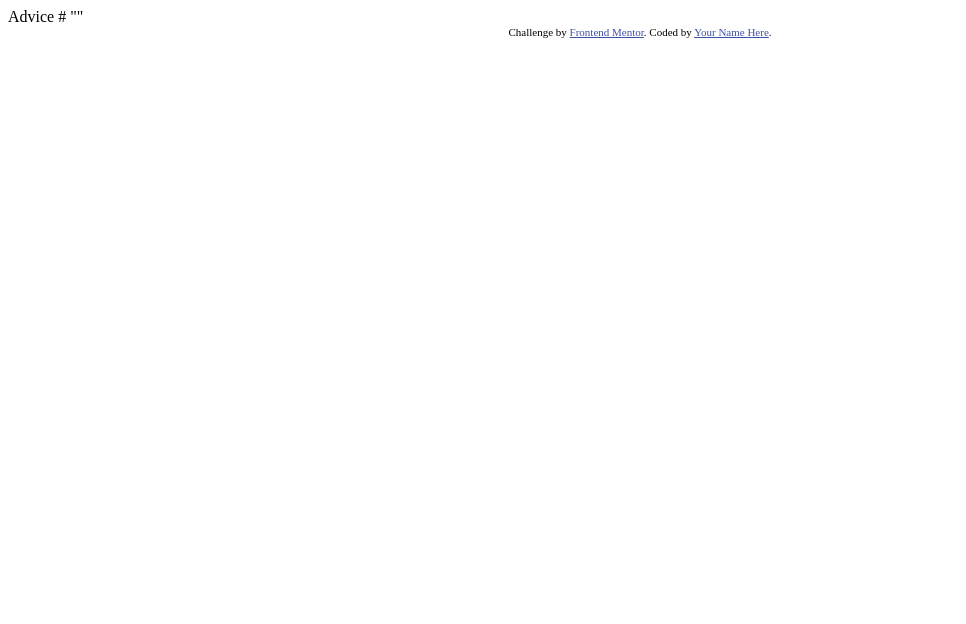
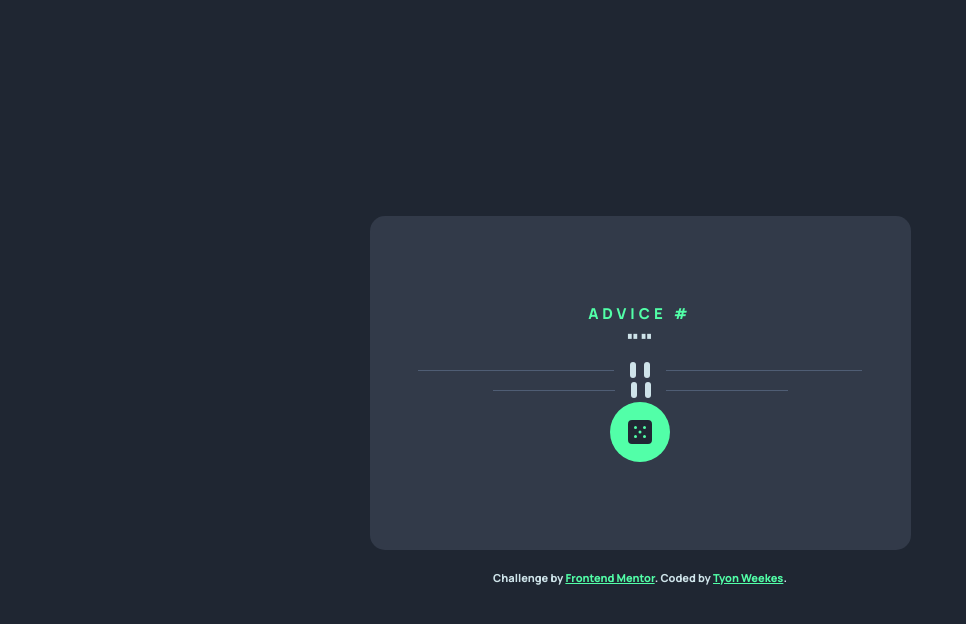
Before and after one commit to tyonweekes/advice-generator-app-main, a plain HTML site: page index.html in a window 1280 px wide. Shown: the whole page, without its empty margins (0-966 px from the left). Drawn offline with Linux system fonts and the light colour scheme.

Commit message:
Initial setup of layout.
Initial setup of layout.

```diff
--- a/index.html
+++ b/index.html
@@ -2,27 +2,35 @@
 <html lang="en">
 <head>
   <meta charset="UTF-8">
-  <meta name="viewport" content="width=device-width, initial-scale=1.0"> <!-- displays site properly based on user's device -->
-
+  <meta name="viewport" content="width=device-width, initial-scale=1.0">
   <link rel="icon" type="image/png" sizes="32x32" href="./images/favicon-32x32.png">
-
-  <title>Frontend Mentor | Advice generator app</title>
-
-  <!-- Feel free to remove these styles or customise in your own stylesheet 👍 -->
-  <style>
-    .attribution { font-size: 11px; text-align: center; }
-    .attribution a { color: hsl(228, 45%, 44%); }
-  </style>
+  <title>Frontend Mentor | Advice Generator App</title>
+  <link rel="stylesheet" href="./style.css">
+  <link rel="preconnect" href="https://fonts.googleapis.com">
+  <link rel="preconnect" href="https://fonts.gstatic.com" crossorigin>
+  <link href="https://fonts.googleapis.com/css2?family=Manrope:wght@800&display=swap" rel="stylesheet">
 </head>
 <body>
-
-  Advice #<!-- Advice ID goes here -->
-
-  "<!-- Advice text goes here -->"
-
-  <div class="attribution">
-    Challenge by <a href="https://www.frontendmentor.io?ref=challenge" target="_blank">Frontend Mentor</a>.
-    Coded by <a href="#">Your Name Here</a>.
-  </div>
+  <main class="main-container">
+    <div class="sub-container">
+      <h1>Advice #<!-- Advice ID goes here --></h1>
+      <p>"<!-- Advice text goes here -->"</p>
+      <div class="desktop-divider">
+        <img src="./images/pattern-divider-desktop.svg" alt="desktop-divider">
+      </div>
+      <div class="mobile-divider">
+        <img src="./images/pattern-divider-mobile.svg" alt="mobile-divider">
+      </div>
+      <div class="dice-button-container">
+        <div class="dice-button">
+          <img src="./images/icon-dice.svg" alt="dice">
+        </div>
+      </div>
+    </div>
+    <footer class="attribution">
+      Challenge by <a href="https://www.frontendmentor.io?ref=challenge" target="_blank">Frontend Mentor</a>.
+      Coded by <a href="https://www.tyonweekes.com">Tyon Weekes</a>.
+    </footer>
+  </main>
 </body>
 </html>
--- /dev/null
+++ b/style.css
@@ -0,0 +1,80 @@
+/* Reset */
+* {
+    padding: 0;
+    margin: 0;
+    box-sizing: border-box;
+}
+
+/* Colors */
+:root {
+--light-cyan: hsl(193, 38%, 86%);
+--neon-green: hsl(150, 100%, 66%);
+--grayish-blue: hsl(217, 19%, 38%);
+--dark-grayish-blue: hsl(217, 19%, 24%);
+--dark-blue: hsl(218, 23%, 16%);
+}
+
+/* General */
+body {
+    background-color: var(--dark-blue);
+}
+
+.main-container {
+    display: flex;
+    justify-content: center;
+    align-items: center;
+    min-height: 100vh;
+    flex-direction: column;
+}
+
+.sub-container {
+    display: flex;
+    flex-direction: column;
+    justify-content: center;
+    align-items: center;
+    background-color: var(--dark-grayish-blue);
+    border-radius: 15px;
+    width: 541px;
+    height: 334px;
+    padding: 48px;
+}
+
+h1 {
+    font-family: 'Manrope', sans-serif;
+    font-weight: 800;
+    color: var(--neon-green);
+    text-transform: uppercase;
+    font-size: 15px;
+    letter-spacing: 0.25rem;
+}
+
+p {
+    font-family: 'Manrope', sans-serif;
+    font-weight: 800;
+    font-size: 28px;
+    color: var(--light-cyan);
+}
+
+.dice-button {
+    display: flex;
+    justify-content: center;
+    align-items: center;
+    background-color: var(--neon-green);
+    border-radius: 100%;
+    width: 60px;
+    height: 60px;
+}
+
+/* Attribution */
+.attribution {
+    font-size: 11px;
+    text-align: center;
+    font-family: 'Manrope', sans-serif;
+    font-weight: 800;
+    color: var(--light-cyan);
+    margin-top: 20px;
+}
+
+.attribution a {
+    color: var(--neon-green);
+}
```
